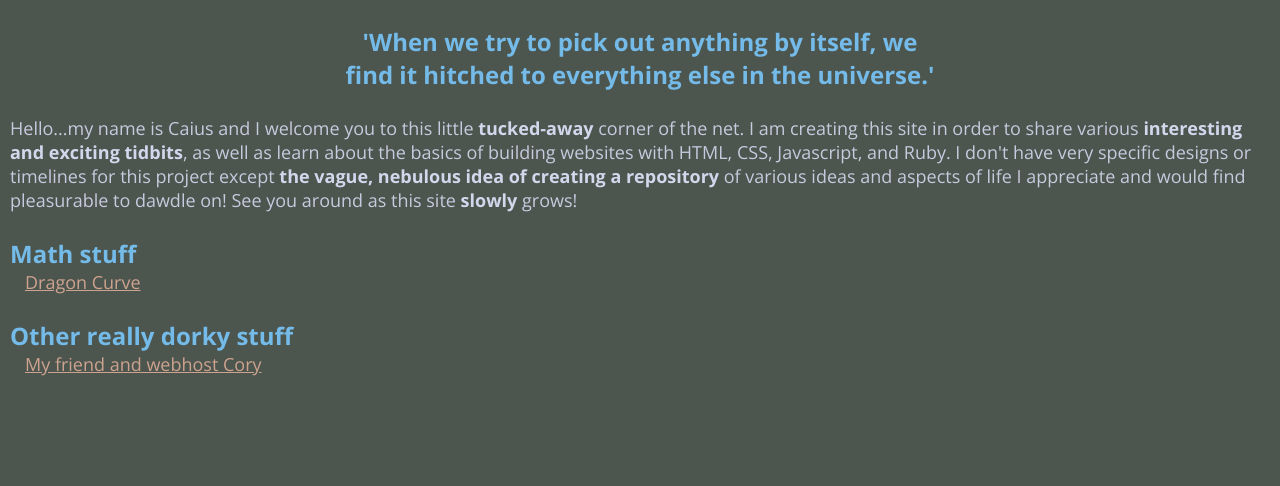
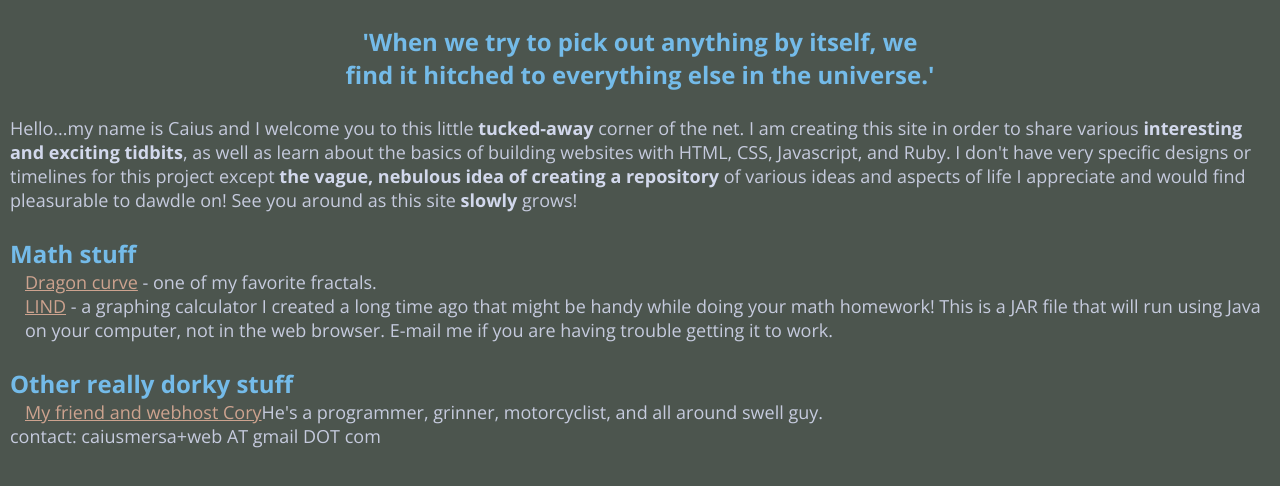
Before and after one commit to caiusmersa/caius.co, a website: page source/index.html in a window 1280 px wide. Drawn offline with nearby package versions, Linux system fonts and the light colour scheme.

Commit message:
work on dragon fractal, minuscule update

```diff
--- a/gruntfile.js
+++ b/gruntfile.js
@@ -7,7 +7,9 @@ module.exports = function (grunt) {
       main: {
         files: [
           {expand: true, cwd: "../DragonFractal/", src: ["*.html", "*.js"], dest: 'deploy/pages/'},
+          {expand: true, cwd: "../Lind/deploy", src: "Lind.jar", dest: 'deploy/pages/'},
           {expand: true, cwd: "source/", src: "**", dest: 'deploy/'},
+          {expand: true, cwd: "source/", src: "*.css", dest: 'deploy/pages'},
         ],
       },
     },
--- a/source/index.html
+++ b/source/index.html
@@ -24,14 +24,20 @@
     <h3>Math stuff</h3>
       <ul>
         <li>
-          <a href="pages/DragonFractal.html">Dragon Curve</a>
+          <a href="pages/DragonFractal.html">Dragon curve</a> - one of my favorite fractals.
+        </li>
+        <li>
+          <a href="pages/Lind.jar">LIND</a> - a graphing calculator I created a long time ago that might be handy while doing your math homework! This is a JAR file that will run using Java on your computer, not in the web browser. E-mail me if you are having trouble getting it to work.
         </li>
       </ul>
     <h3>Other really dorky stuff</h3>
       <ul>
         <li>
-          <a href="http://corylogan.com">My friend and webhost Cory</a>
+          <a href="http://corylogan.com">My friend and webhost Cory</a>He's a programmer, grinner, motorcyclist, and all around swell guy.
         </li>
       </ul>
   </body>
+
+  <footer>
+    contact: caiusmersa+web AT gmail DOT com
 </html>
```
Lines whose indentation alone changed are shown as unchanged.
